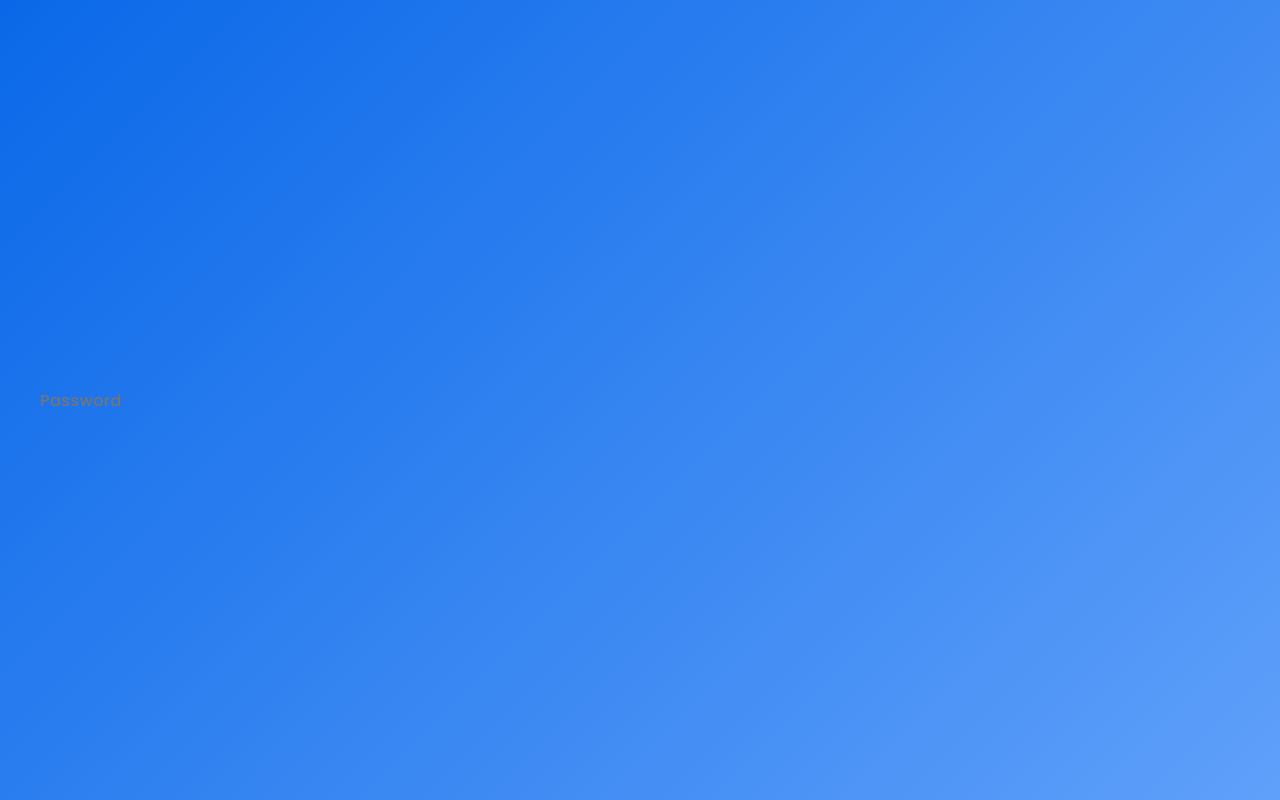
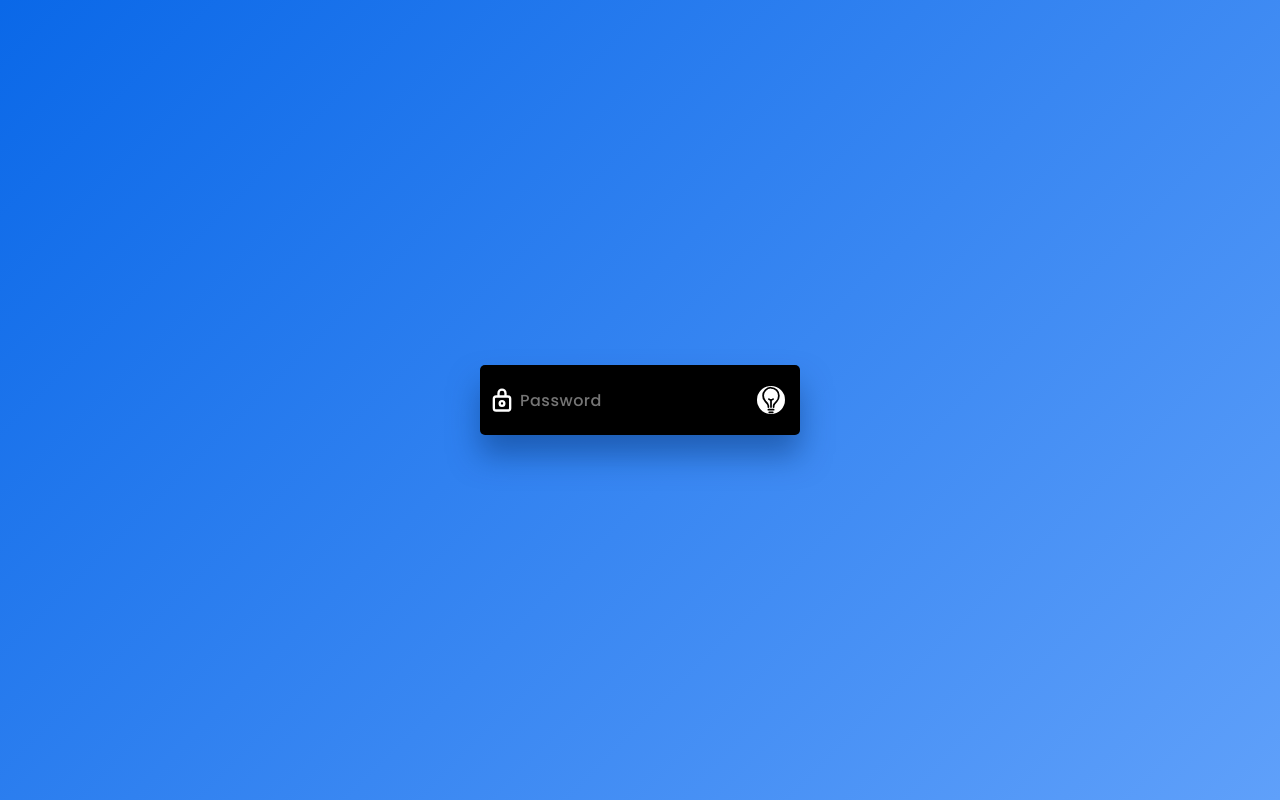
Before and after one commit to Gill3s0x01/hide-password-js, a plain HTML site: page index.html in a window 1280 px wide. Drawn offline with Linux system fonts and the light colour scheme.

Commit message:
update4-3-21

```diff
--- a/index.html
+++ b/index.html
@@ -12,8 +12,13 @@
     <link rel="stylesheet" href="style.css" />
   </head>
   <body>
-    <div class="">
+    <div class="container">
+      <img src="./assets/lock-outline.svg" id="lock" />
       <input type="password" placeholder="Password" id="password" />
+      <div id="bulb-wrapper" onclick="toggle()">
+        <img src="./assets/bulb-outline.svg" id="open" />
+        <img src="./assets/bulb-outline.svg" alt="close" />
+      </div>
     </div>
 
     <script src="script.js"></script>
--- a/script.js
+++ b/script.js
@@ -0,0 +1,18 @@
+var state = false;
+
+function toggle() {
+  if (state) {
+    document.getElementById("password").setAttribute("type", "password");
+    document.getElementById("bulb-wrapper").style.boxShadow = "0 0 0 0 #ffffff";
+    document.getElementById("bulb-wrapper").style.backgroundColor = "#ffffff";
+
+    state = false;
+  } else {
+    document.getElementById("password").setAttribute("type", "text");
+    document.getElementById("bulb-wrapper").style.boxShadow =
+      "0 0 0 285px #ffffff";
+    document.getElementById("bulb-wrapper").style.backgroundColor = "#ffff00";
+
+    state = true;
+  }
+}
--- a/style.css
+++ b/style.css
@@ -22,6 +22,7 @@ body {
   border-radius: 5px;
   z-index: 0;
   box-shadow: 0 20px 30px rgba(7, 55, 122, 0.5);
+  overflow: hidden;
 }
 
 input {
@@ -41,3 +42,40 @@ input {
   z-index: 2;
   padding-left: 40px;
 }
+
+#lock {
+  position: absolute;
+  color: #c5c5c5;
+  width: 28px;
+  transform: translate(0, -50%);
+  top: 50%;
+  left: 8px;
+}
+
+#bulb-wrapper {
+  background-color: #ffffff;
+  height: 28px;
+  width: 28px;
+  position: absolute;
+  transform: translate(0, -50%);
+  top: 50%;
+  right: 15px;
+  border-radius: 50%;
+  cursor: pointer;
+  z-index: 1;
+  transition: 0.5s;
+}
+
+#open,
+#close {
+  position: absolute;
+  margin: auto;
+  left: 0;
+  right: 0;
+  top: 0.5px;
+  width: 25px;
+}
+
+#open {
+  display: none;
+}
```
Also changed, not shown: assets/bulb-outline.svg (added), assets/lock-outline.svg (added), 2 other files.
